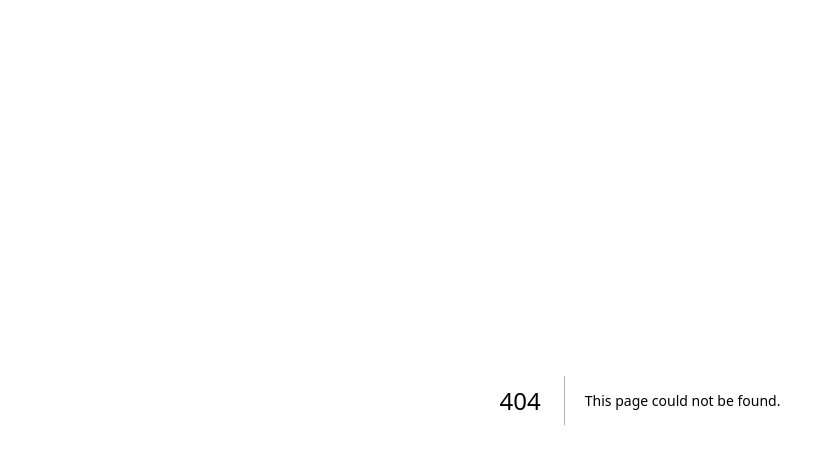
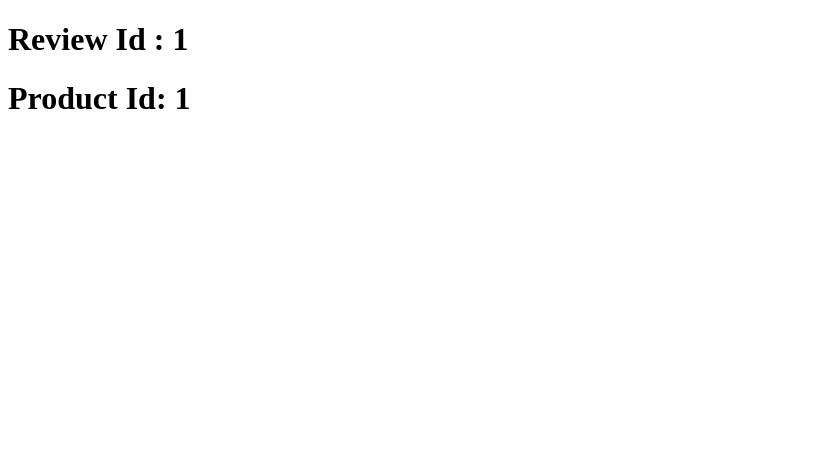
Before and after one commit to ToniBirat7/NextJs_Complete, a Next.js app in the folder NextJs_Basics(Code_Ev)/hello-world/: page /products/1/reviews/1 in a window 1280 px wide. Before the commit this address had no page. Shown: the top 464 px of the page, without its empty margins (0-835 px from the left). Built offline with nearby package versions, Linux system fonts and the light colour scheme.

Commit message:
docs: next js cont

```diff
--- /dev/null
+++ b/NextJs_Basics(Code_Ev)/hello-world/src/app/products/[productId]/reviews/[reviewId]/page.tsx
@@ -0,0 +1,21 @@
+import React from "react";
+
+const ReivewId = async ({
+  params,
+}: {
+  params: {
+    productId: string;
+    reviewId: string;
+  };
+}) => {
+  const param = await params;
+  console.log("Review ", param);
+  return (
+    <>
+      <h1>Review Id : {param.productId}</h1>
+      <h1>Product Id: {param.reviewId}</h1>
+    </>
+  );
+};
+
+export default ReivewId;
```
Also changed, not shown: NextJs_Basics(Code_Ev)/hello-world/src/app/products/[productId]/reviews/page.tsx (added, +11 -0 lines), 1 other file (tests, documents, lock files or other folders).
